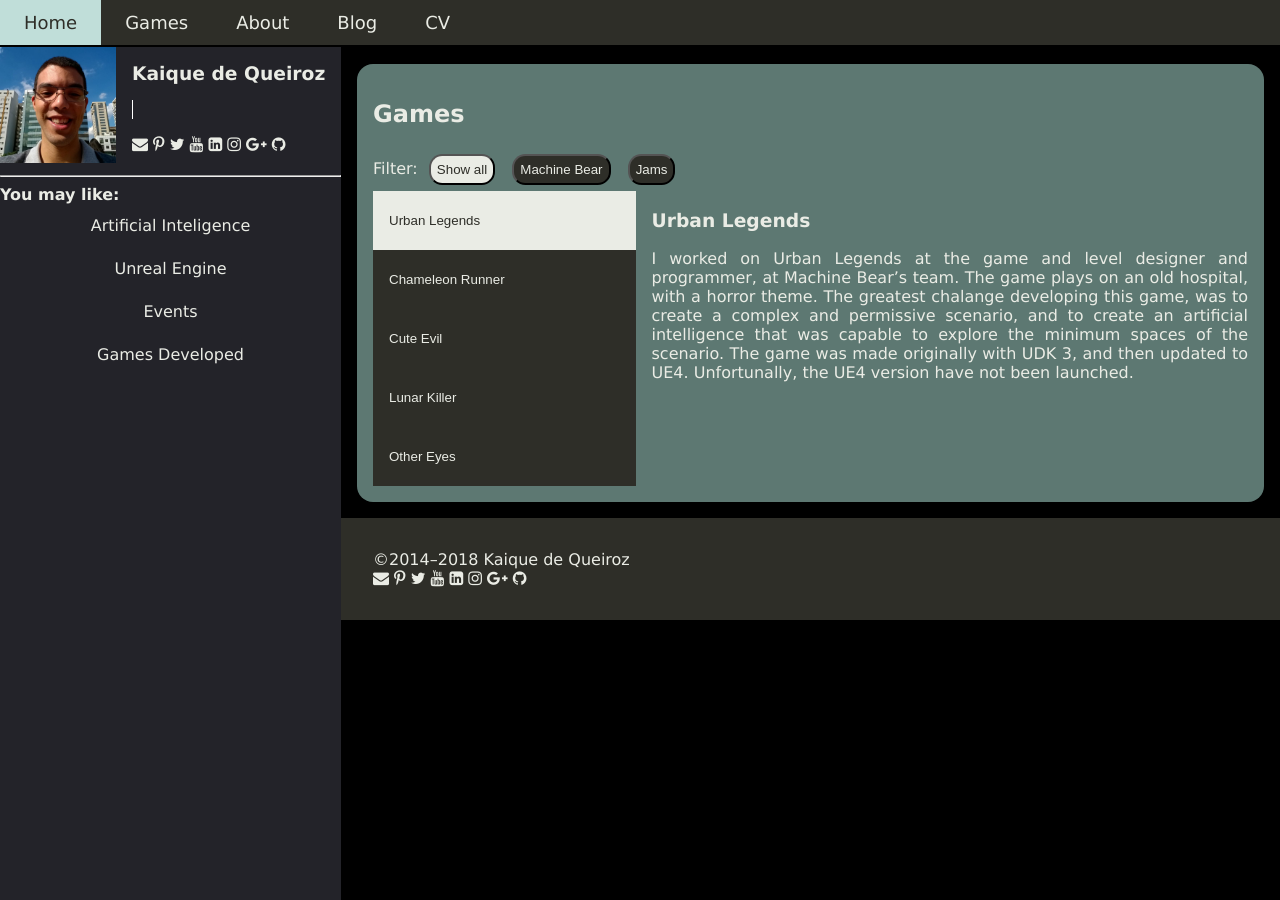
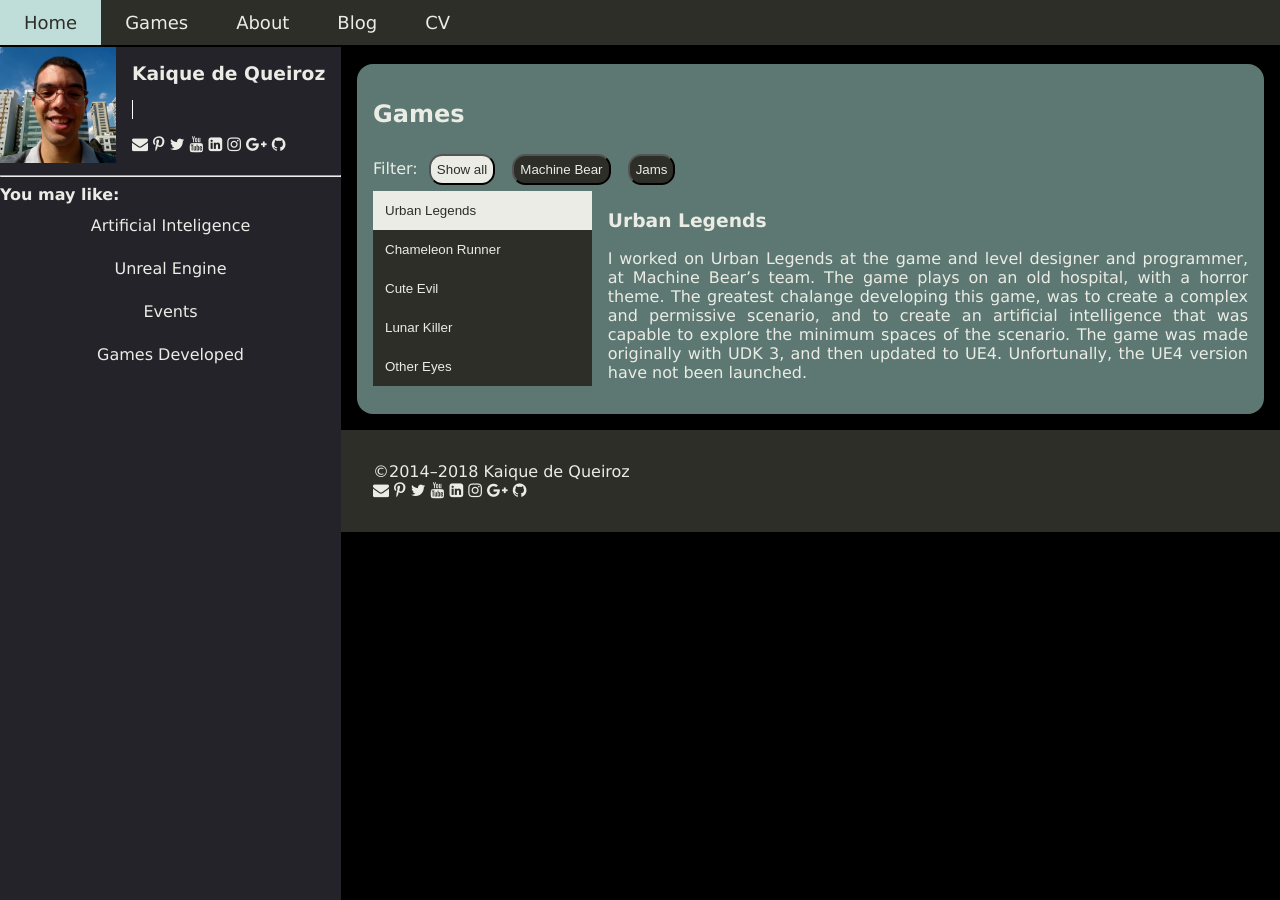
Before and after one commit to kiq005/kiq005.github.io, a Jekyll site: the page built from games/index.html, in a window 1280 px wide. Built offline with Jekyll 4.4.1, drawn with Linux system fonts in a browser that asks for light colours.

Commit message:
Game page corrected

```diff
--- a/css/main.css
+++ b/css/main.css
@@ -189,7 +189,7 @@ a.active {
 .games-tab {
   overflow: hidden;
   float: left;
-  width: 30%;
+  width: 25%;
   margin-right: 1em;
 }
 
@@ -197,7 +197,7 @@ a.active {
   display: block;
   background-color: #2E2E28;
   color: #eaece5;
-  padding: 22px 16px;
+  padding:12px 12px;
   width: 100%;
   border: none;
   outline: none;
```
